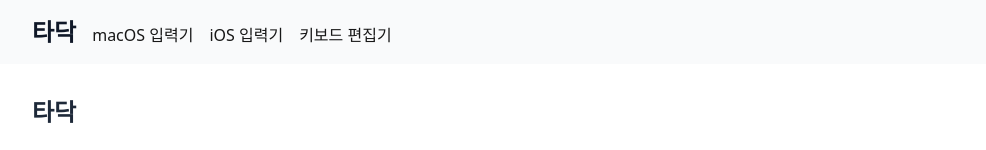
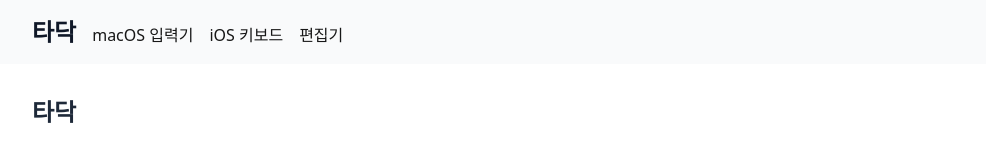
Before and after one commit to KangWH/tadak-docs, a Next.js app: page / in a window 1280 px wide. Shown: the top 150 px of the page, without its empty margins (144-1130 px from the left). Built offline with nearby package versions, Linux system fonts and the light colour scheme; a web font is replaced by a local one.

Commit message:
header.tsx 업데이트
헤더 탭 이름 변경

```diff
--- a/app/header.tsx
+++ b/app/header.tsx
@@ -7,8 +7,8 @@ export default function Header() {
         <div className="px-4 py-4 flex flex-row gap-x-4 items-baseline">
           <h1><Link href="/">타닥</Link></h1>
           <Link href="/docs/mac">macOS 입력기</Link>
-          <Link href="/docs/iphone">iOS 입력기</Link>
-          <Link href="/docs/editor">키보드 편집기</Link>
+          <Link href="/docs/iphone">iOS 키보드</Link>
+          <Link href="/docs/editor">편집기</Link>
           {/* <Link href="/docs/develop">개발 문서</Link> */}
         </div>
       </div>
```
